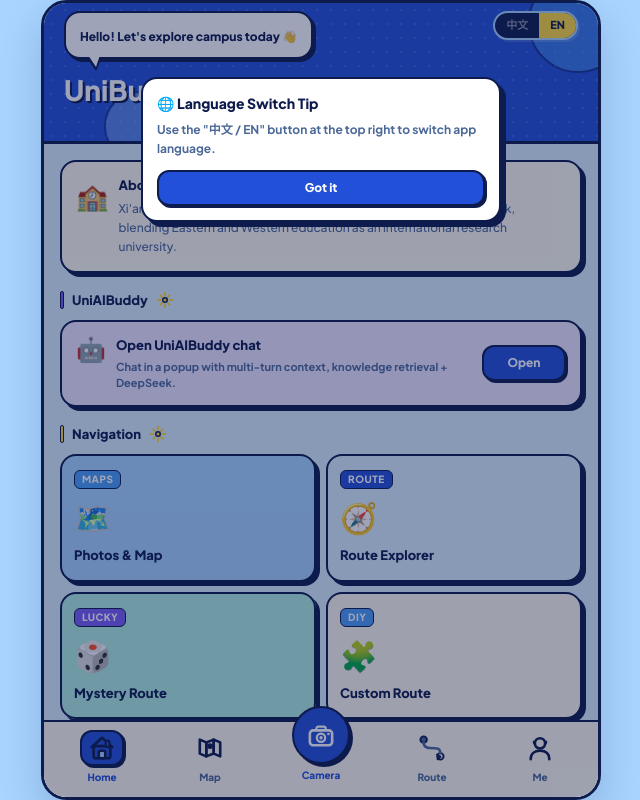
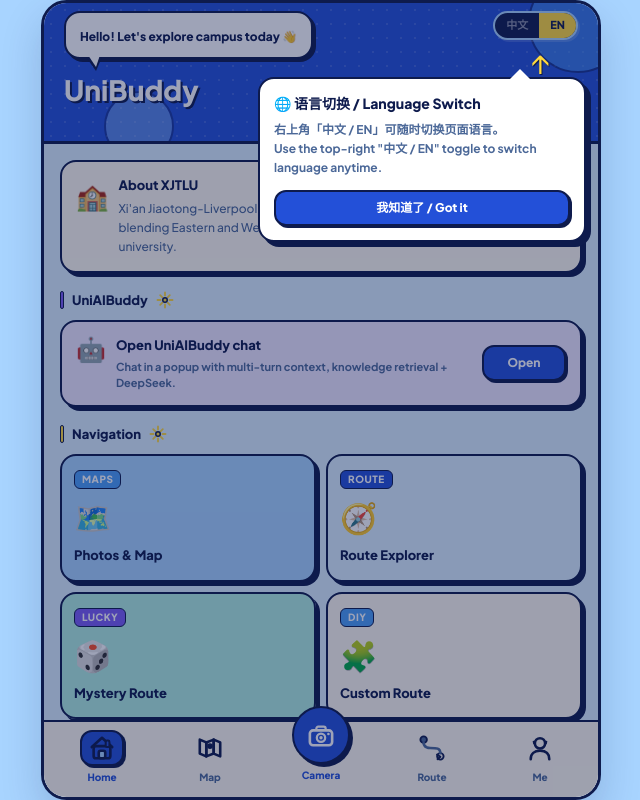
Before and after one commit to Katherine-Tang/UniBuddy, a React (Vite) app: page /#/home in a window 1280 px wide. Shown: the whole page, without its empty margins (319-959 px from the left). Built offline with nearby package versions, Linux system fonts and the light colour scheme.

Commit message:
Update HomeScreen.tsx

```diff
--- a/src/app/components/HomeScreen.tsx
+++ b/src/app/components/HomeScreen.tsx
@@ -589,13 +589,18 @@
       <BottomNav activeTab="Home" />
 
       {showLangGuide && (
-        <div style={{ position: "absolute", inset: 0, zIndex: 55, backgroundColor: "rgba(14, 27, 77, 0.4)", display: "flex", alignItems: "flex-start", justifyContent: "center", padding: "74px 16px 16px" }}>
-          <div style={{ width: "100%", maxWidth: "360px", backgroundColor: C.white, border: `2.5px solid ${C.navy}`, borderRadius: "16px", boxShadow: `5px 5px 0 ${C.navy}`, padding: "14px" }}>
+        <div style={{ position: "absolute", inset: 0, zIndex: 55, backgroundColor: "rgba(14, 27, 77, 0.4)", display: "flex", alignItems: "flex-start", justifyContent: "flex-end", padding: "74px 12px 16px" }}>
+          <div style={{ position: "absolute", top: "44px", right: "48px", fontSize: "30px", lineHeight: 1, color: C.yellow, textShadow: `1px 1px 0 ${C.navy}` }}>
+            ↑
+          </div>
+          <div style={{ width: "100%", maxWidth: "328px", backgroundColor: C.white, border: `2.5px solid ${C.navy}`, borderRadius: "16px", boxShadow: `5px 5px 0 ${C.navy}`, padding: "14px", position: "relative" }}>
+            <div style={{ position: "absolute", top: "-10px", right: "54px", width: 0, height: 0, borderLeft: "10px solid transparent", borderRight: "10px solid transparent", borderBottom: `10px solid ${C.white}` }} />
             <p style={{ fontSize: "14px", fontWeight: 900, color: C.navy, marginBottom: "6px" }}>
-              🌐 {t("home_lang_guide_title")}
+              🌐 语言切换 / Language Switch
             </p>
             <p style={{ fontSize: "12px", fontWeight: 700, color: "#4B6898", lineHeight: 1.6, marginBottom: "12px" }}>
-              {t("home_lang_guide_text")}
+              右上角「中文 / EN」可随时切换页面语言。<br />
+              Use the top-right "中文 / EN" toggle to switch language anytime.
             </p>
             <button
               type="button"
@@ -613,7 +618,7 @@
                 fontWeight: 900,
               }}
             >
-              {t("home_lang_guide_ok")}
+              我知道了 / Got it
             </button>
           </div>
         </div>
```
